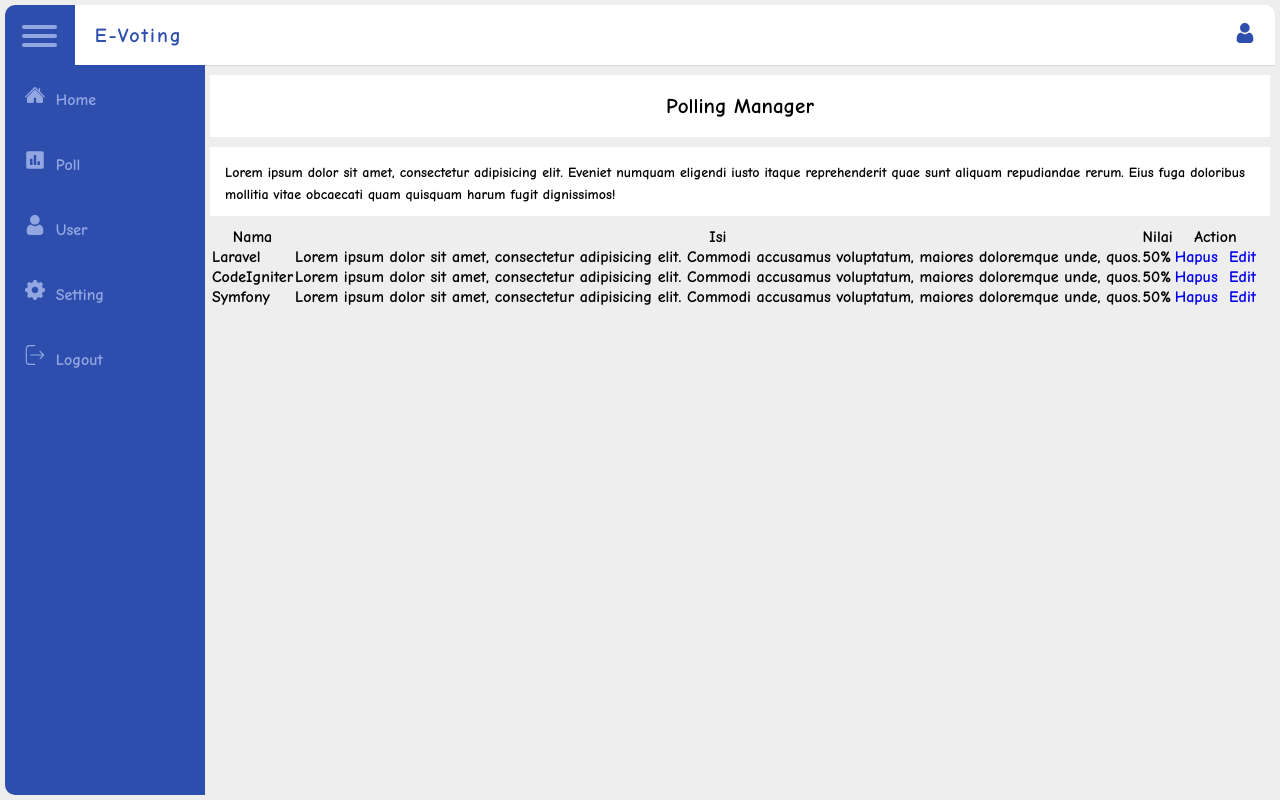
After one commit to travisblock/phpmvc-poll-system, a PHP site: template app/views/admin/polling.php in a window 1280 px wide. The commit adds this page. Run offline with PHP 8.4, Linux system fonts and the light colour scheme; the template is opened without the code that fills it, so the values that code supplies are empty; some libraries are stand-ins or nearby versions.

Commit message:
update url

```diff
--- a/app/views/admin/header.php
+++ b/app/views/admin/header.php
@@ -58,7 +58,7 @@
             </span>
             <span class="title">User</span>
           </a></li>
-          <li><a href="<?= BASEURL; ?>/admin/settng">
+          <li><a href="<?= BASEURL; ?>/admin/setting">
             <span class="icon">
               <svg xmlns="http://www.w3.org/2000/svg" width="24" height="24" viewBox="0 0 24 24"><path d="M24 13.616v-3.232c-1.651-.587-2.694-.752-3.219-2.019v-.001c-.527-1.271.1-2.134.847-3.707l-2.285-2.285c-1.561.742-2.433 1.375-3.707.847h-.001c-1.269-.526-1.435-1.576-2.019-3.219h-3.232c-.582 1.635-.749 2.692-2.019 3.219h-.001c-1.271.528-2.132-.098-3.707-.847l-2.285 2.285c.745 1.568 1.375 2.434.847 3.707-.527 1.271-1.584 1.438-3.219 2.02v3.232c1.632.58 2.692.749 3.219 2.019.53 1.282-.114 2.166-.847 3.707l2.285 2.286c1.562-.743 2.434-1.375 3.707-.847h.001c1.27.526 1.436 1.579 2.019 3.219h3.232c.582-1.636.75-2.69 2.027-3.222h.001c1.262-.524 2.12.101 3.698.851l2.285-2.286c-.744-1.563-1.375-2.433-.848-3.706.527-1.271 1.588-1.44 3.221-2.021zm-12 2.384c-2.209 0-4-1.791-4-4s1.791-4 4-4 4 1.791 4 4-1.791 4-4 4z"/></svg>
             </span>
--- /dev/null
+++ b/app/views/admin/polling.php
@@ -0,0 +1,45 @@
+<div class="container">
+  <div class="content" style="padding:20px;text-align:center">
+    <h2>Polling Manager</h2>
+  </div>
+  <div class="content">
+    Lorem ipsum dolor sit amet, consectetur adipisicing elit. Eveniet numquam eligendi iusto itaque reprehenderit quae sunt aliquam repudiandae rerum. Eius fuga doloribus mollitia vitae obcaecati quam quisquam harum fugit dignissimos!
+  </div>
+  <table class="table">
+    <thead>
+      <tr>
+        <th>Nama</th>
+        <th>Isi</th>
+        <th>Nilai</th>
+        <th>Action</th>
+      </tr>
+    </thead>
+    <tbody>
+      <tr>
+        <td>Laravel</td>
+        <td>Lorem ipsum dolor sit amet, consectetur adipisicing elit. Commodi accusamus voluptatum, maiores doloremque unde, quos.</td>
+        <td>50%</td>
+        <td><a href="hapus">Hapus</a>&nbsp;
+            <a href="edit">Edit</a>
+        </td>
+      </tr>
+      <tr>
+        <td>CodeIgniter</td>
+        <td>Lorem ipsum dolor sit amet, consectetur adipisicing elit. Commodi accusamus voluptatum, maiores doloremque unde, quos.</td>
+        <td>50%</td>
+        <td><a href="hapus">Hapus</a>&nbsp;
+            <a href="edit">Edit</a>
+        </td>
+      </tr>
+      <tr>
+        <td>Symfony</td>
+        <td>Lorem ipsum dolor sit amet, consectetur adipisicing elit. Commodi accusamus voluptatum, maiores doloremque unde, quos.</td>
+        <td>50%</td>
+        <td><a href="hapus">Hapus</a>&nbsp;
+            <a href="edit">Edit</a>
+        </td>
+      </tr>
+    </tbody>
+  </table>
+
+</div>
```
